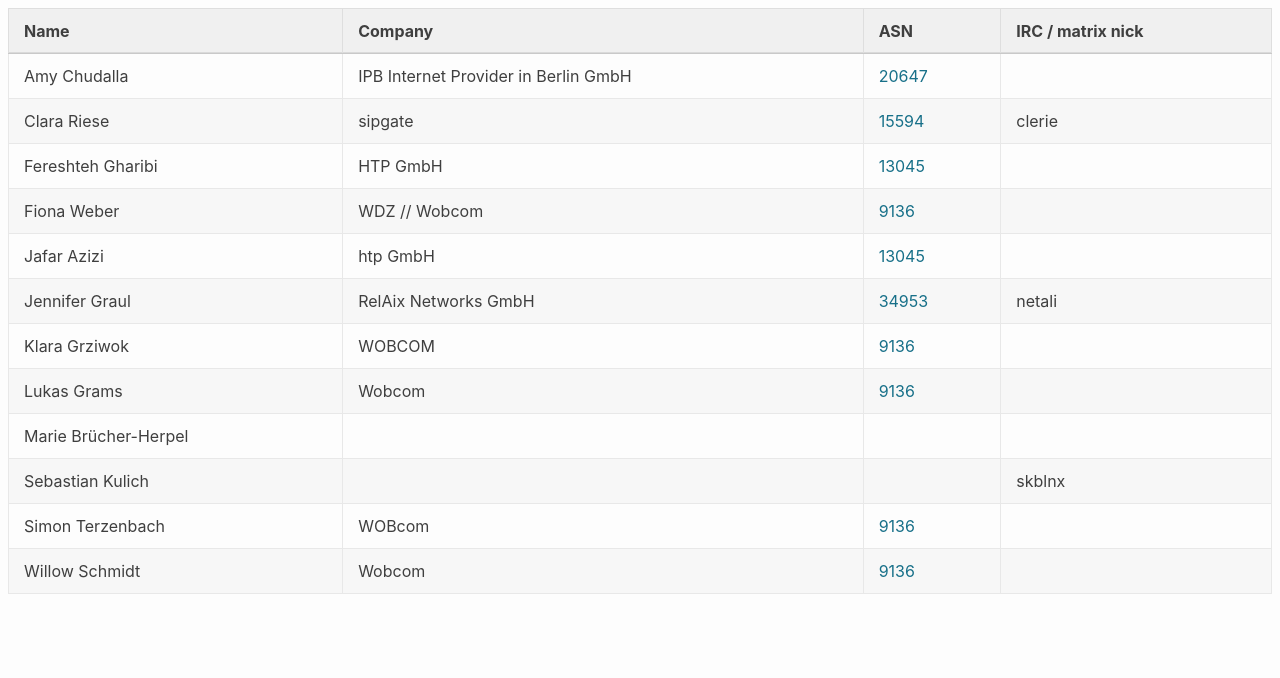
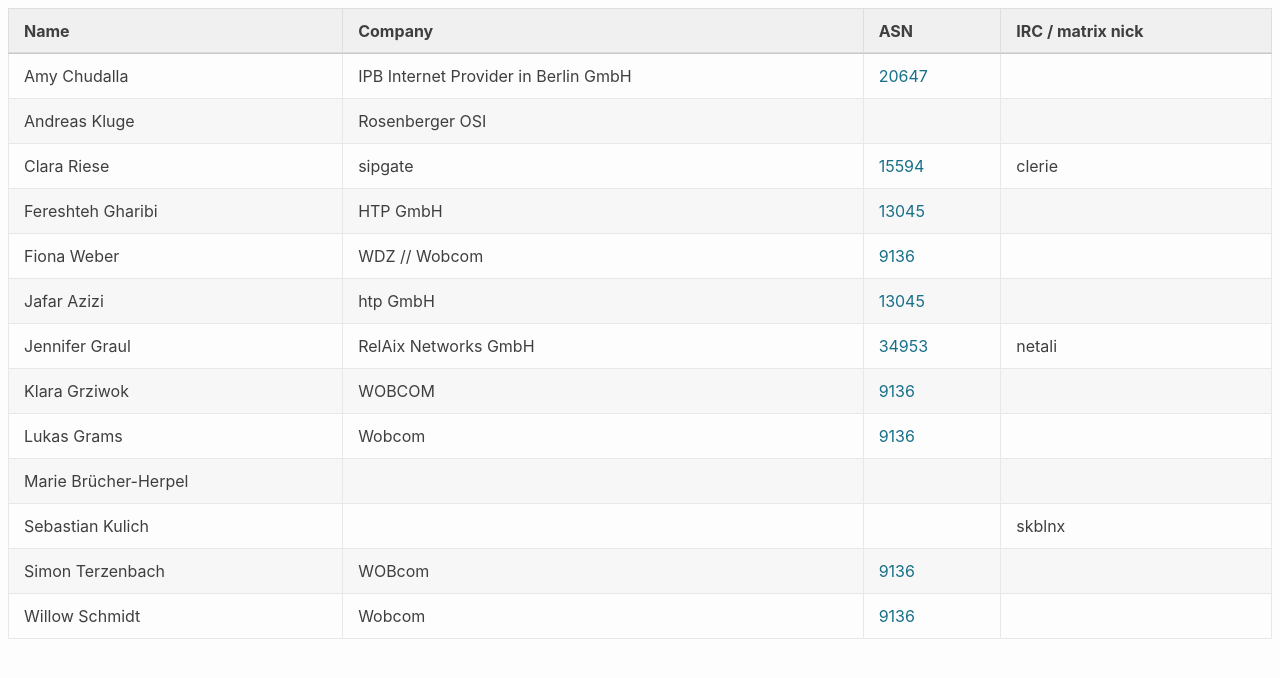
Before and after one commit to denog/pretix-attendeelist, a Jekyll site: the page built from denogmeetup25-04/index.markdown, in a window 1280 px wide. Shown: the top 678 px of the page. Built offline with Jekyll 4.4.1, drawn with Linux system fonts in a browser that asks for light colours.

Commit message:
Latest data: Thu Apr 10 07:10:55 UTC 2025

```diff
--- a/_data/attendees_denogmeetup25-04.json
+++ b/_data/attendees_denogmeetup25-04.json
@@ -4,6 +4,12 @@
     "company": "IPB Internet Provider in Berlin GmbH",
     "irc": null,
     "asn": "20647"
+  },
+  {
+    "name": "Andreas Kluge",
+    "company": "Rosenberger OSI",
+    "irc": null,
+    "asn": null
   },
   {
     "name": "Clara Riese",
```
